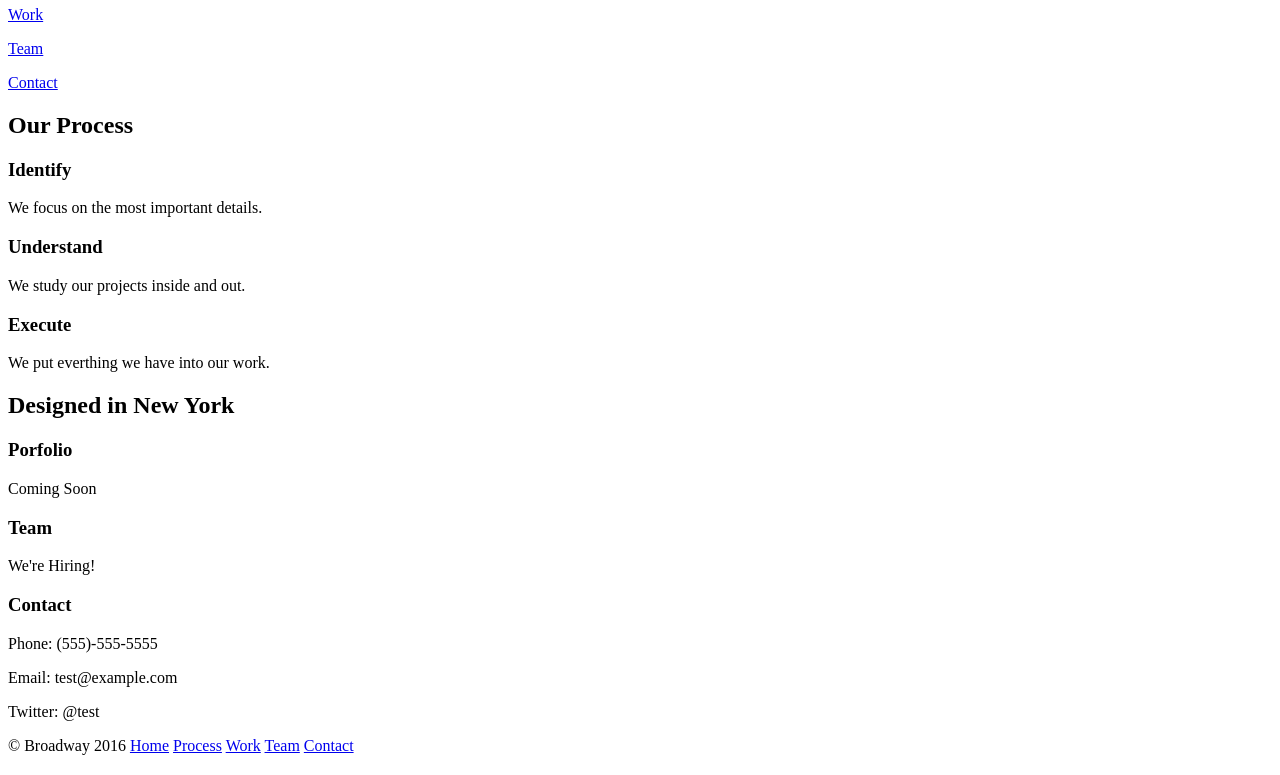
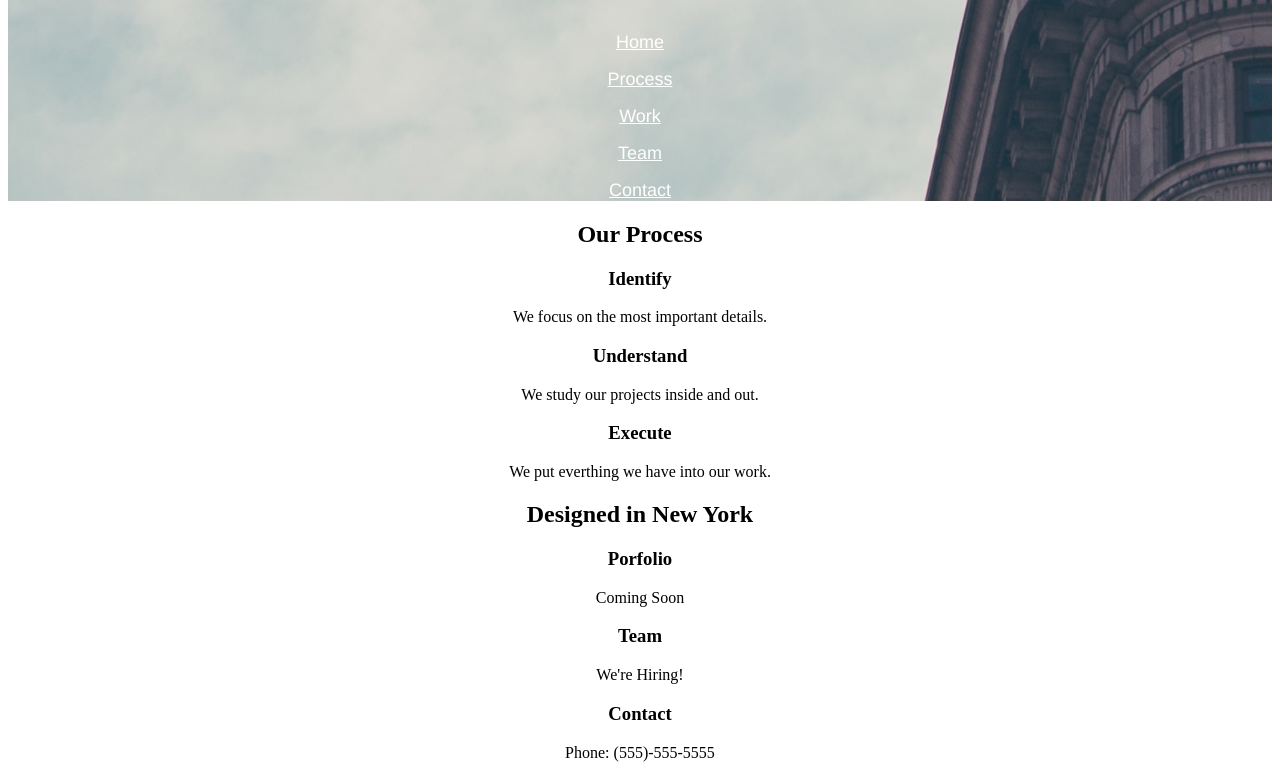
Before and after one commit to cayanian/broadway, a plain HTML site: page index.html in a window 1280 px wide. Shown: the part 142-917 px from the top of the page. Drawn offline with Linux system fonts and the light colour scheme.

Commit message:
Styled header and end in css.

```diff
--- a/index.html
+++ b/index.html
@@ -8,12 +8,12 @@
 
     <div class = "header">
       <h1>Broadway Design</h1>
-      <nav class="link">
-        <p><a href="#contact">Home</a></p>
-        <p><a href="#contact">Process</a></p>
-        <p><a href="#contact">Work</a></p>
-        <p><a href="#contact">Team</a></p>
-        <p id="Contact"><a href="#contact">Contact</a></p>
+      <nav>
+        <p><a href="#contact" class="link">Home</a></p>
+        <p><a href="#contact" class="link">Process</a></p>
+        <p><a href="#contact" class="link">Work</a></p>
+        <p><a href="#contact" class="link">Team</a></p>
+        <p id="Contact"><a href="#contact" class="link">Contact</a></p>
       </nav>
     </div>
 
@@ -39,6 +39,6 @@
     <p>Twitter: @test</p>
 
     <div class="end">
-      <p><span class="little">&copy Broadway 2016</span> <span class="link"><a href="#contact">Home</a> <a href="#contact">Process</a> <a href="#contact">Work</a> <a href="#contact">Team</a> <a href="#contact">Contact</a></span>
+      <p><span class="little">&copy Broadway 2016</span> <a href="#contact" class="link">Home</a> <a href="#contact" class="link">Process</a> <a href="#contact" class="link">Work</a> <a href="#contact" class="link">Team</a> <a href="#contact" class="link">Contact</a></p>
   </body>
 </html>
--- a/resources/css/style.css
+++ b/resources/css/style.css
@@ -0,0 +1,25 @@
+body {
+  text-align: center;
+}
+
+.header {
+  background-image: url(../images/the-flatiron-building.png);
+  color: white;
+}
+
+h1 {
+  font-family: Helvetica;
+  font-size: 70px;
+  font-weight: bold;
+  color: white;
+}
+
+.link {
+  font-family: Helvetica;
+  font-size: 18px;
+  color: white;
+}
+
+.end {
+  background-color: dimgray;
+}
```
Also changed, not shown: resources/images/execute.svg (added), resources/images/identify.svg (added), resources/images/the-flatiron-building.png (added), resources/images/understand.svg (added), 1 other file.
